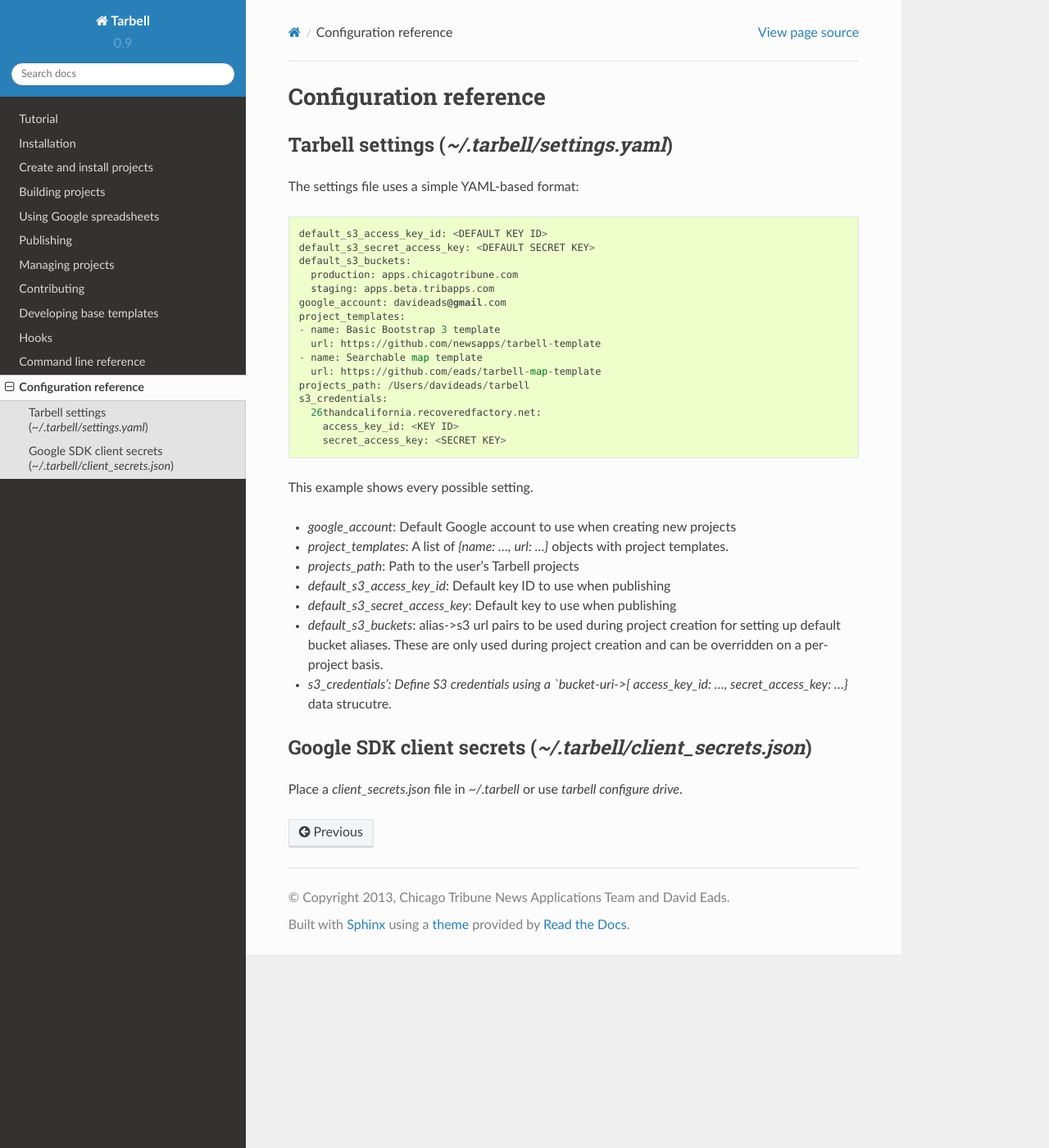
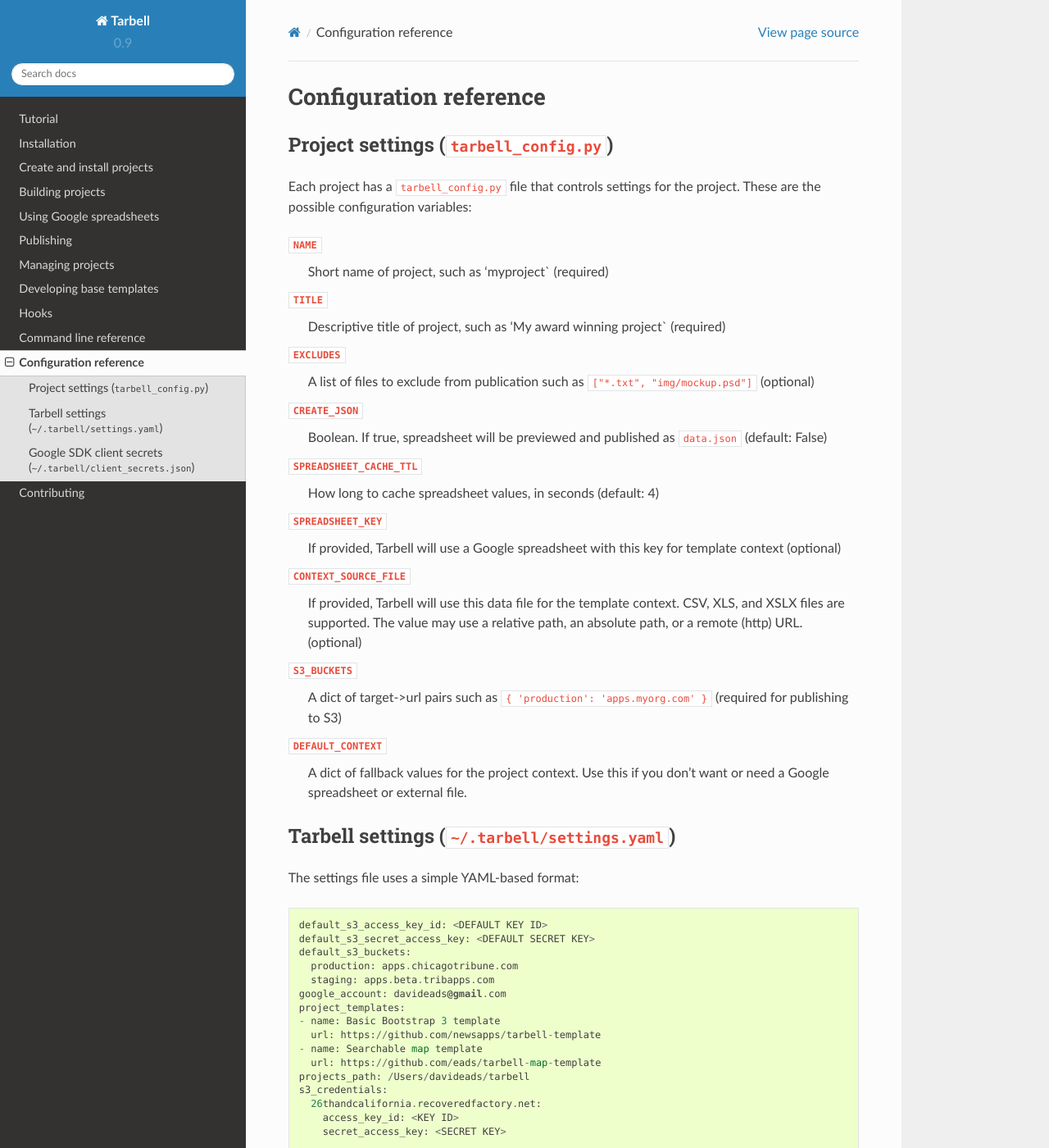
Before and after one commit to tarbell-project/tarbell, a Sphinx documentation site: the page built from tarbell/docs/configuring.rst, in a window 1280 px wide and 1400 px high. Shown: the whole window at 82% size. Built offline with Sphinx 7.4.7 and the Read the Docs theme 2.0.0, drawn with Linux system fonts in a browser that asks for light colours; some of the changed text lies outside the part shown.

Commit message:
add config reference

```diff
--- a/tarbell/docs/configuring.rst
+++ b/tarbell/docs/configuring.rst
@@ -2,7 +2,34 @@
 Configuration reference
 =======================
 
-Tarbell settings (`~/.tarbell/settings.yaml`)
+Project settings (``tarbell_config.py``)
+----------------------------------------
+
+Each project has a ``tarbell_config.py`` file that controls settings for the project. These are
+the possible configuration variables:
+
+``NAME``
+  Short name of project, such as 'myproject` (required)
+``TITLE``
+  Descriptive title of project, such as 'My award winning project` (required)
+``EXCLUDES``
+  A list of files to exclude from publication such as ``["*.txt", "img/mockup.psd"]`` (optional)
+``CREATE_JSON``
+  Boolean. If true, spreadsheet will be previewed and published as ``data.json`` (default: False)
+``SPREADSHEET_CACHE_TTL``
+  How long to cache spreadsheet values, in seconds (default: 4)
+``SPREADSHEET_KEY``
+  If provided, Tarbell will use a Google spreadsheet with this key for template context (optional)
+``CONTEXT_SOURCE_FILE``
+  If provided, Tarbell will use this data file for the template context. CSV, XLS, and XSLX files
+  are supported. The value may use a relative path, an absolute path, or a remote (http) URL. (optional)
+``S3_BUCKETS``
+  A dict of target->url pairs such as ``{ 'production': 'apps.myorg.com' }`` (required for publishing to S3)
+``DEFAULT_CONTEXT``
+  A dict of fallback values for the project context. Use this if you don't want or need a Google spreadsheet
+  or external file.
+
+Tarbell settings (``~/.tarbell/settings.yaml``)
 --------------------------------------------------------------
 
 The settings file uses a simple YAML-based format::
@@ -26,15 +53,22 @@
 
 This example shows every possible setting.
 
-- `google_account`: Default Google account to use when creating new projects
-- `project_templates`: A list of `{name: ..., url: ...}` objects with project templates.
-- `projects_path`: Path to the user's Tarbell projects
-- `default_s3_access_key_id`: Default key ID to use when publishing
-- `default_s3_secret_access_key`: Default key to use when publishing
-- `default_s3_buckets`: alias->s3 url pairs to be used during project creation for setting up default bucket aliases. These are only used during project creation and can be overridden on a per-project basis.
-- `s3_credentials': Define S3 credentials using a `bucket-uri->{ access_key_id: ..., secret_access_key: ...}` data strucutre.
+``google_account``
+    Default Google account to use when creating new projects
+``project_templates``
+    A list of ``{name: ..., url: ...}`` objects with project templates.
+``projects_path``
+    Path to the user's Tarbell projects
+``default_s3_access_key_id``
+    Default key ID to use when publishing
+``default_s3_secret_access_key``
+    Default key to use when publishing
+``default_s3_buckets``
+    alias->s3 url pairs to be used during project creation for setting up default bucket aliases. These are only used during project creation and can be overridden on a per-project basis.
+``s3_credentials``
+    Define S3 credentials using a ``bucket-uri->{ access_key_id: ..., secret_access_key: ...}`` data strucutre.
 
-Google SDK client secrets (`~/.tarbell/client_secrets.json`)
+Google SDK client secrets (``~/.tarbell/client_secrets.json``)
 -----------------------------------------------------------------
 
-Place a `client_secrets.json` file in `~/.tarbell` or use `tarbell configure drive`.
+Place a ``client_secrets.json`` file in ``~/.tarbell`` or use ``tarbell configure drive``.
--- a/tarbell/docs/index.rst
+++ b/tarbell/docs/index.rst
@@ -44,8 +44,8 @@
 =========
 
 .. toctree::
-    contributing
     base_templates
     hooks
     reference
     configuring
+    contributing
```
